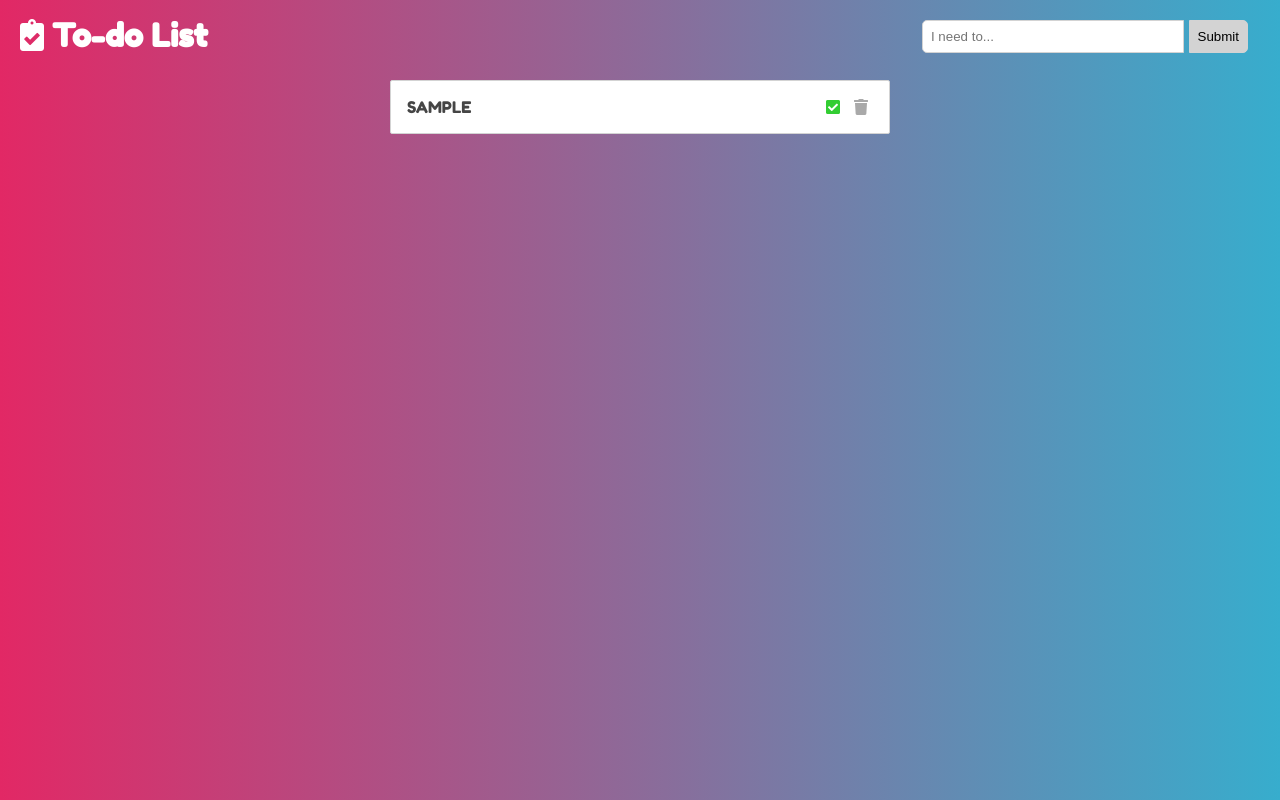
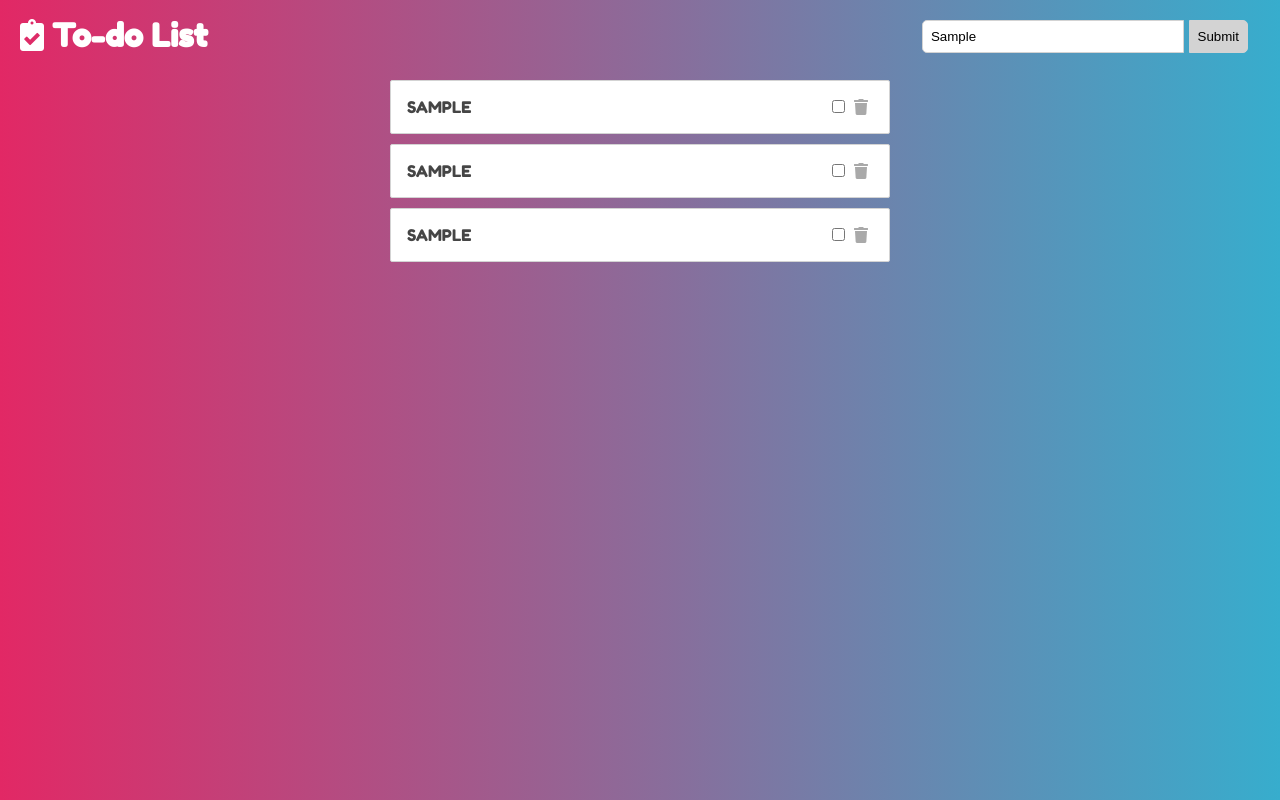
Before and after one commit to MMII0220/To-do-List, a plain HTML site: page index.html in a window 1280 px wide. Both pictures are taken after typing "Sample" into the empty fields and a click on the button "Submit". Drawn offline with Linux system fonts and the light colour scheme.

Commit message:
upgrading

```diff
--- a/index.html
+++ b/index.html
@@ -29,15 +29,7 @@
 
       <section>
         <div class="container">
-          <article class="to_do_list">
-            <!-- <div class="item">
-              <p class="w">${item}</p>
-              <div>
-                <i class="fas fa-check-square" style="color: limegreen"></i>
-                <i class="fas fa-trash" style="color: darkgray"></i>
-              </div>
-            </div> -->
-          </article>
+          <article class="to_do_list"></article>
         </div>
       </section>
     </main>
--- a/main.js
+++ b/main.js
@@ -2,12 +2,37 @@ window.addEventListener('DOMContentLoaded', () => {
   const addForm = document.querySelector('form.fo_rm'),
     add = addForm.querySelector('.add_item'),
     note = document.querySelector('.input'),
-    erase = document.querySelectorAll('.fa-trash'),
-    mark = document.querySelector('.fa-check-square'),
-    note__info = document.querySelectorAll('.w'),
     text = document.querySelector('.to_do_list');
 
-  let notes = {
+  const obj = JSON.parse(localStorage.getItem('notes')) || {
+    0: 'a',
+    1: 'b',
+    2: 'c',
+  };
+
+  function asd() {
+    add.addEventListener('click', (e) => {
+      e.preventDefault();
+      cycle();
+    });
+  }
+  asd();
+
+  function cycle() {
+    for (let i in obj) {
+      obj[i] = note.value;
+      text.innerHTML += `<div class="item">
+        <p class="w">${note.value}</p>
+        <div>
+          <input type="checkbox" style="color: limegreen" />
+          <i class="fas fa-trash" style="color: darkgray"></i>
+        </div>
+      </div>`;
+      i++;
+    }
+  }
+
+  /* let notes = {
     note__list: [],
   };
 
@@ -46,14 +71,10 @@ window.addEventListener('DOMContentLoaded', () => {
       text.innerHTML += `<div class="item">
           <p class="w">${item}</p>
           <div>
-            <i class="fas fa-check-square" style="color: limegreen"></i>
+            <input type="checkbox" style="color: limegreen" />
             <i class="fas fa-trash" style="color: darkgray"></i>
           </div>
         </div>`;
-      console.log(erase);
-      erase.forEach((btn, i) => {
-        console.log(btn);
-      });
     });
-  }
+  } */
 });
```
